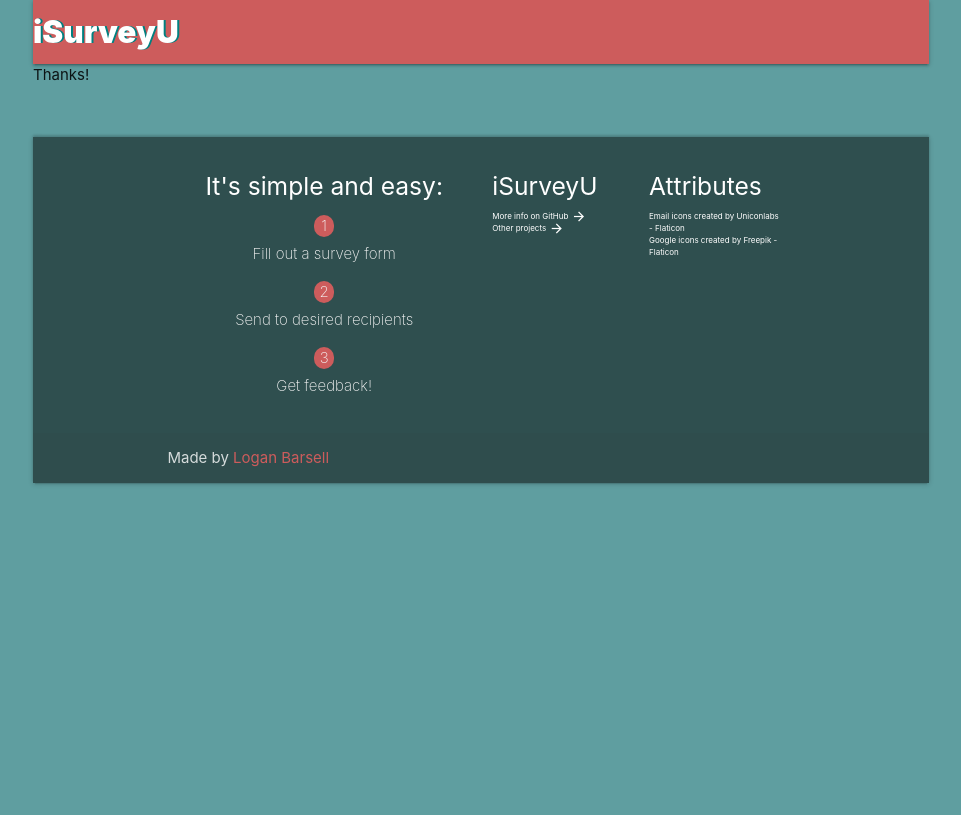
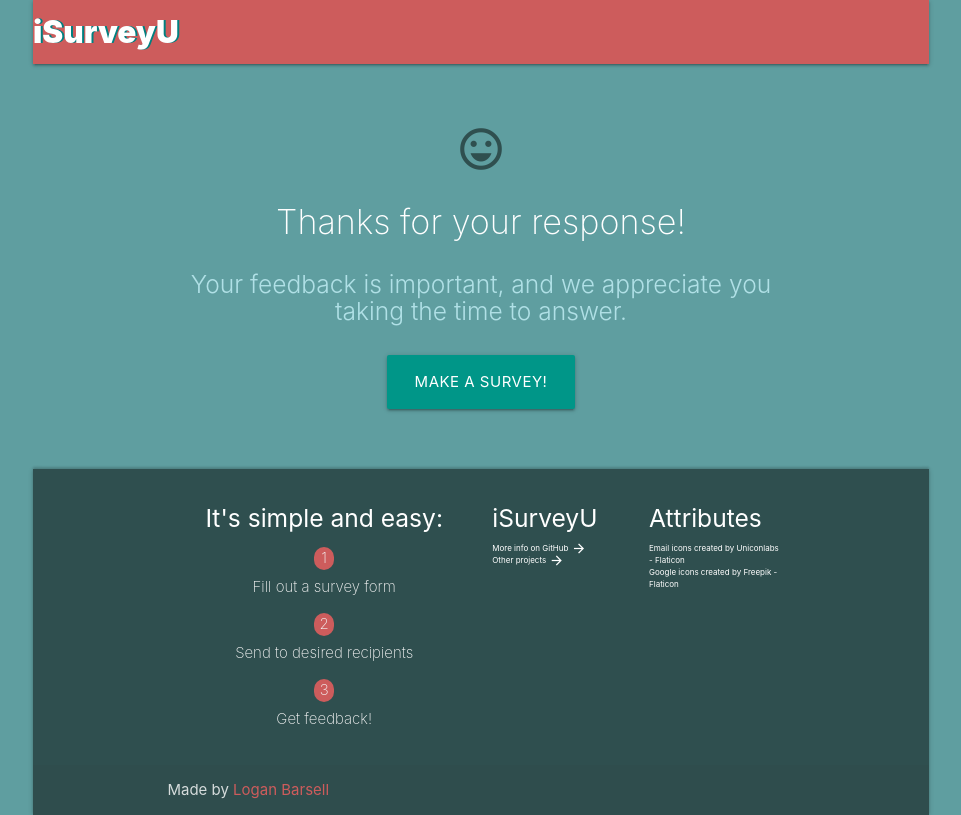
Before and after one commit to logan-barsell/emaily-app, a React (Create React App) app in the folder client/: page /thankyou in a window 1280 px wide. Shown: the whole page, without its empty margins (159-1120 px from the left). Built offline with nearby package versions, Linux system fonts and the light colour scheme; no server answers.

Commit message:
thank you page

```diff
--- a/client/src/components/Thankyou.js
+++ b/client/src/components/Thankyou.js
@@ -1,9 +1,22 @@
+import './thankyou.css';
+
 import React from 'react';
 
 const Thankyou = () => {
-  return(
-    <div>
-      Thanks!
+  return (
+    <div className="container thankyou center">
+      <span class="large material-icons">
+        sentiment_very_satisfied
+      </span>
+      <h4 className="response center white-text">Thanks for your response!</h4>
+      <div className="row center">
+        <h5 className="header col s12 light">Your feedback is important, and we appreciate you taking the time to answer.</h5>
+      </div>
+      <a
+        href="/"
+        className="btn-large waves-effect waves-light teal truncate">
+        Make a Survey!
+      </a>
     </div>
   );
 }
--- /dev/null
+++ b/client/src/components/thankyou.css
@@ -0,0 +1,16 @@
+.thankyou {
+  margin: 60px auto;
+}
+
+.thankyou h4 {
+  font-weight: 200;
+}
+
+.thankyou h5 {
+  color: powderblue;
+}
+
+.thankyou .material-icons {
+  font-size: 50px;
+  color: darkslategrey;
+}
```
